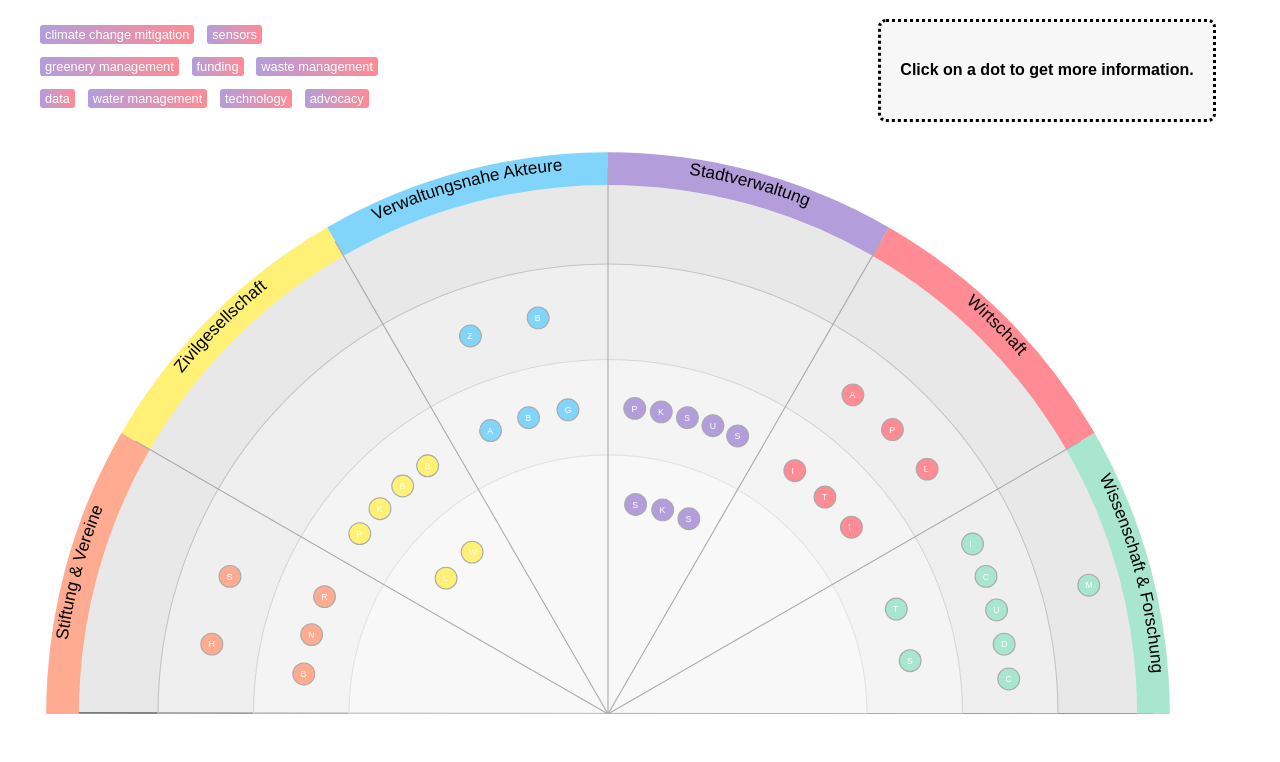
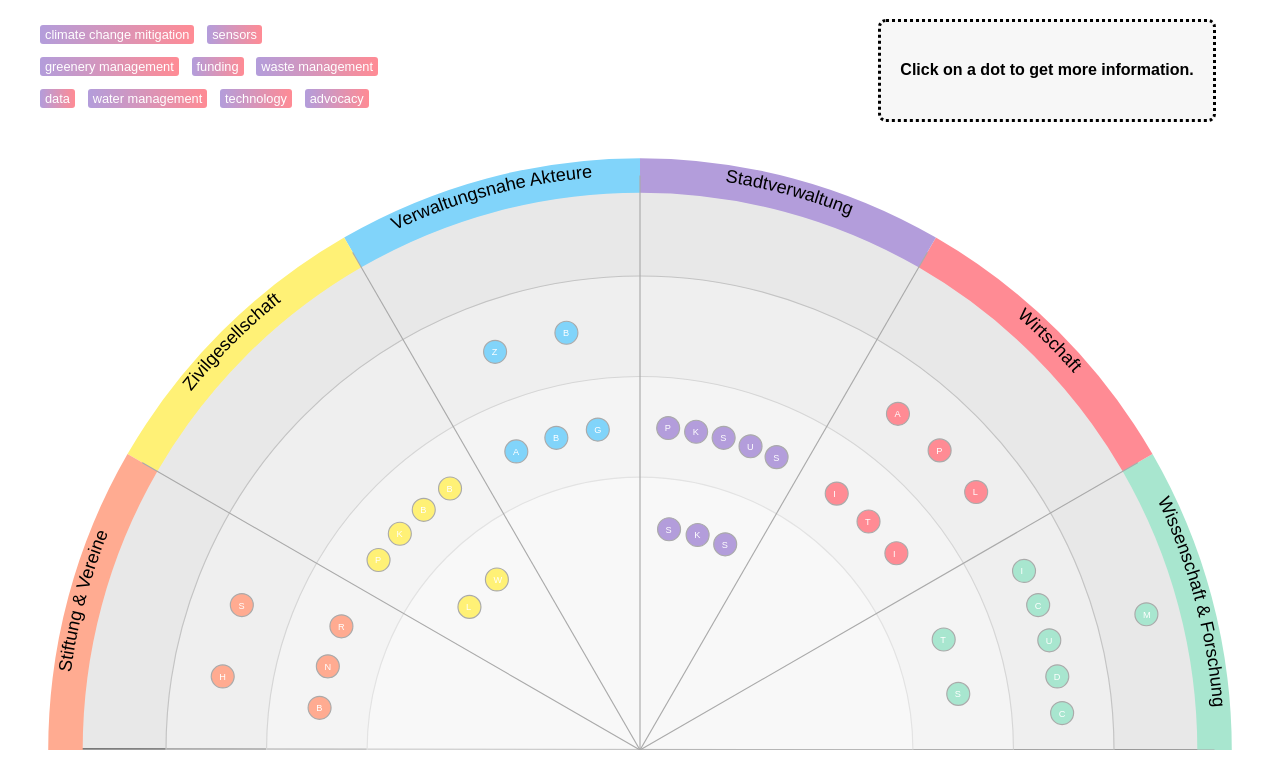
Before and after one commit to julizet/stakeholder-radar-plot, a website built with Parcel: page index.html in a window 1280 px wide. Shown: the part 85-847 px from the top of the page. Built offline with nearby package versions, Linux system fonts and the light colour scheme.

Commit message:
improve styling

```diff
--- a/style.css
+++ b/style.css
@@ -1,7 +1,6 @@
 body {
   display: flex;
   flex-direction: column;
-  justify-content: center;
   font-family: Arial, sans-serif;
 }
 
@@ -73,11 +72,11 @@ font-size: small;
 }
 
 .svg-container {
-  position: inherit;
-  left: 50%;
-  right: 50%;
-  height: 100vh;
-  width: 150vh;
+  display: flex;
+  justify-content: center;
+  align-items: center;
+  height: 100%;
+  width: 100%;
 }
 
 #tooltip {
@@ -110,3 +109,9 @@ font-size: small;
   stroke-linecap: round;
   transform: scale(1.4);
 }
+
+@media screen and (max-width: 720px) {
+  .rectangle, #infobox {
+    width: 150px;
+  }
+}
```
